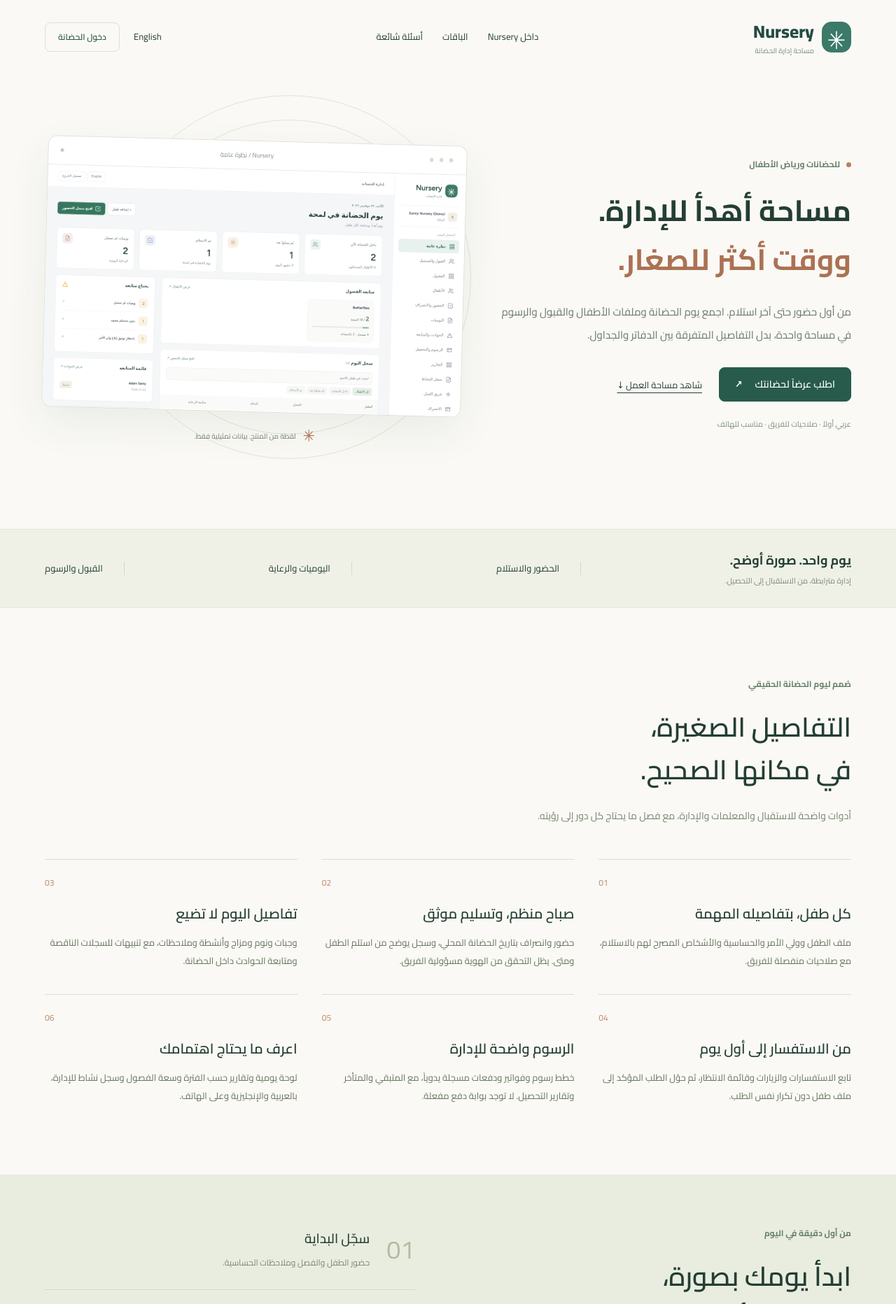
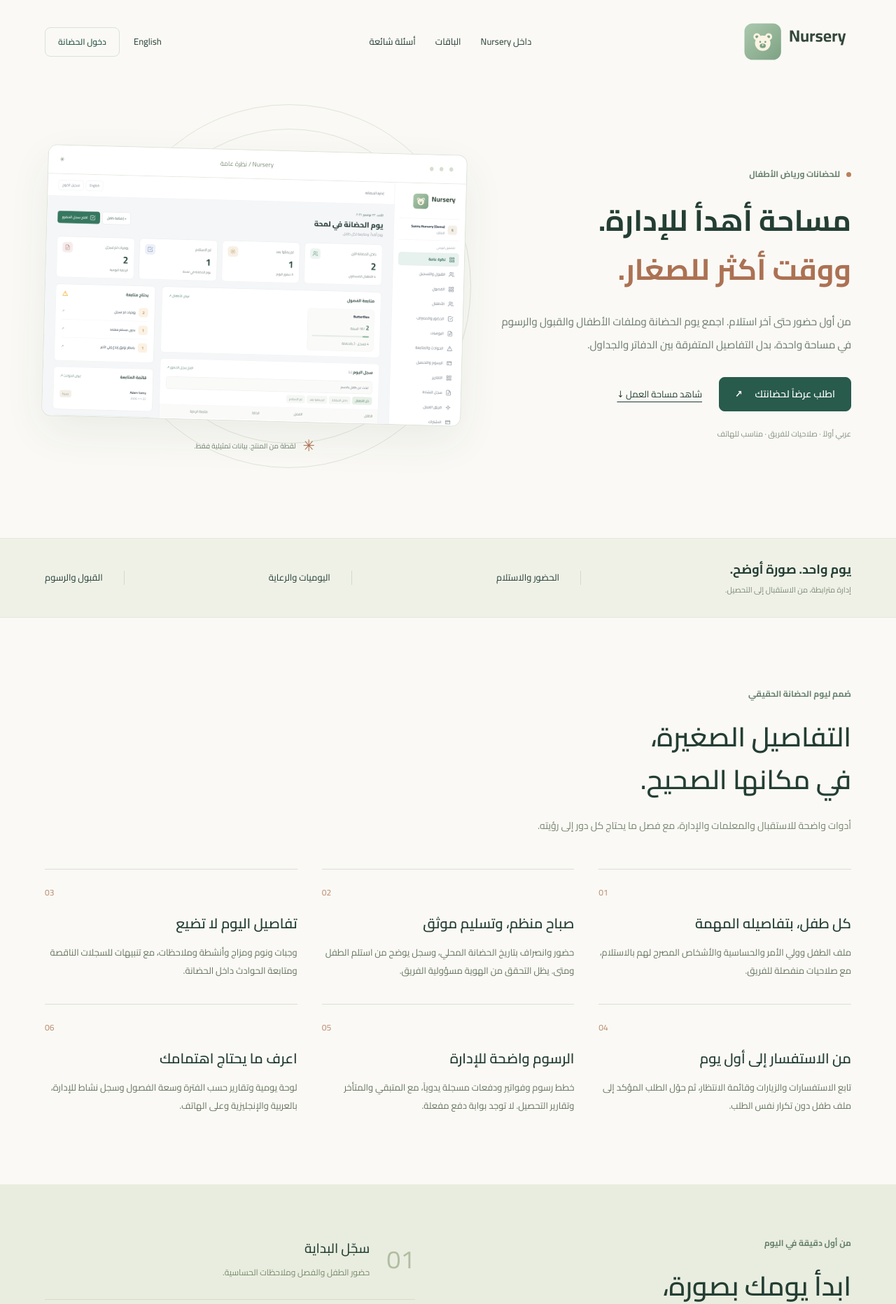
Before and after one commit to SalemAshraf/rawda-nursery, a Laravel app: page / in a window 1280 px wide. Shown: the top 1864 px of the page at 70% size. Run offline with Laravel 12, Linux system fonts and the light colour scheme; data that the repository does not hold is empty; style sheets or scripts are compiled from the project's sources; some libraries are stand-ins or nearby versions.

Commit message:
Integrate approved Nursery logo across product and sales surfaces

```diff
--- a/resources/css/app.css
+++ b/resources/css/app.css
@@ -1849,3 +1849,24 @@
 .landing-faq details p {
     color: #66745e;
 }
+
+.application-logo {
+    display: block;
+    width: 160px;
+    height: auto;
+    max-width: 100%;
+}
+.sidebar {
+    overflow-y: auto;
+}
+.sidebar .brand {
+    flex-shrink: 0;
+}
+@media (max-width: 600px) {
+    .landing-nav .application-logo {
+        width: 132px;
+    }
+    .platform-top .application-logo {
+        width: 140px;
+    }
+}
--- a/resources/js/Components/ApplicationLogo.vue
+++ b/resources/js/Components/ApplicationLogo.vue
@@ -1,10 +1,17 @@
+<script setup>
+defineProps({ dark: { type: Boolean, default: false } });
+</script>
 <template>
-    <span class="inline-flex items-center gap-2">
-        <svg viewBox="0 0 32 32" class="h-8 w-8" fill="none" aria-hidden="true">
-            <rect x="4" y="10" width="24" height="18" rx="3" fill="#0f2740" />
-            <path d="M4 14c4-5 8-7 12-7s8 2 12 7" stroke="#2fd687" stroke-width="2.5" fill="none" stroke-linecap="round" />
-            <circle cx="16" cy="19" r="3.5" fill="#2fd687" />
-        </svg>
-        <span class="text-lg font-bold text-navy-900">Nursery</span>
-    </span>
+    <img
+        class="application-logo"
+        :src="
+            dark
+                ? '/brand/nursery-lockup-dark.svg'
+                : '/brand/nursery-lockup-light.svg'
+        "
+        alt="Nursery"
+        width="1284"
+        height="540"
+        decoding="async"
+    />
 </template>
--- a/resources/js/Layouts/AuthenticatedLayout.vue
+++ b/resources/js/Layouts/AuthenticatedLayout.vue
@@ -1,4 +1,5 @@
 <script setup>
+import ApplicationLogo from "@/Components/ApplicationLogo.vue";
 import { computed, ref } from "vue";
 import { Link, usePage } from "@inertiajs/vue3";
 import Icon from "@/Components/Icon.vue";
@@ -27,7 +28,15 @@ const nav = computed(() => [
         ? [{ label: "Activity history", route: "audit.index", icon: "logs" }]
         : []),
     ...(user.value.role === "owner"
-        ? [{ label: "Staff", route: "staff.index", icon: "staff" }, { label: "Subscription", route: "subscription.index", icon: "billing" }, { label: "Setup guide", route: "setup.index", icon: "overview" }]
+        ? [
+              { label: "Staff", route: "staff.index", icon: "staff" },
+              {
+                  label: "Subscription",
+                  route: "subscription.index",
+                  icon: "billing",
+              },
+              { label: "Setup guide", route: "setup.index", icon: "overview" },
+          ]
         : []),
 ]);
 const active = (n) =>
@@ -45,17 +54,12 @@ const active = (n) =>
         ></button>
         <aside class="sidebar" :class="{ 'is-open': open }">
             <Link :href="route('dashboard')" class="brand"
-                ><span class="brand-mark">✳</span
-                ><span
-                    >{{ t("Nursery")
-                    }}<small>{{ t("Nursery workspace") }}</small></span
-                ></Link
-            >
+                ><ApplicationLogo
+            /></Link>
             <div class="nursery-label">
                 <span class="nursery-avatar">{{
                     (page.props.auth.nursery?.name || "B")[0]
-                }}</span
-                ><span
+                }}</span><span
                     >{{ page.props.auth.nursery?.name
                     }}<small>{{ t(user.role) }}</small></span
                 >
@@ -108,8 +112,9 @@ const active = (n) =>
                 </div>
                 <div class="flex items-center gap-2">
                     <button class="utility-button" @click="toggleLocale">
-                        {{ locale === "ar" ? "English" : "العربية" }}</button
-                    ><Link
+                        {{
+                            locale === "ar" ? "English" : "العربية"
+                        }}</button><Link
                         :href="route('logout')"
                         method="post"
                         as="button"
@@ -119,7 +124,17 @@ const active = (n) =>
                 </div>
             </header>
             <main>
-                <p v-if="page.props.auth.subscription === false" class="subscription-banner" role="status">{{ locale === 'ar' ? 'مساحة العمل للعرض فقط حالياً. على المالك مراجعة الاشتراك لطلب التفعيل.' : 'This workspace is currently read-only. The owner can request activation from Subscription.' }}</p>
+                <p
+                    v-if="page.props.auth.subscription === false"
+                    class="subscription-banner"
+                    role="status"
+                >
+                    {{
+                        locale === "ar"
+                            ? "مساحة العمل للعرض فقط حالياً. على المالك مراجعة الاشتراك لطلب التفعيل."
+                            : "This workspace is currently read-only. The owner can request activation from Subscription."
+                    }}
+                </p>
                 <p
                     v-if="page.props.flash?.success"
                     role="status"
--- a/resources/js/Layouts/GuestLayout.vue
+++ b/resources/js/Layouts/GuestLayout.vue
@@ -1,4 +1,5 @@
 <script setup>
+import ApplicationLogo from "@/Components/ApplicationLogo.vue";
 import { Link } from "@inertiajs/vue3";
 import { useI18n } from "@/lib/i18n";
 const { t, locale, toggleLocale } = useI18n();
@@ -8,12 +9,7 @@ const { t, locale, toggleLocale } = useI18n();
         <header
             class="flex items-center justify-between max-w-6xl mx-auto w-full p-6"
         >
-            <Link href="/" class="brand"
-                ><span class="brand-mark">✳</span
-                ><span
-                    >{{ t("Nursery")
-                    }}<small>{{ t("Nursery workspace") }}</small></span
-                ></Link
+            <Link href="/" class="brand"><ApplicationLogo /></Link
             ><button class="utility-button" @click="toggleLocale">
                 {{ locale === "ar" ? "English" : "العربية" }}
             </button>
--- a/resources/js/Layouts/PlatformLayout.vue
+++ b/resources/js/Layouts/PlatformLayout.vue
@@ -1,4 +1,5 @@
 <script setup>
+import ApplicationLogo from "@/Components/ApplicationLogo.vue";
 import { Link, usePage } from "@inertiajs/vue3";
 import { useI18n } from "@/lib/i18n";
 const { locale, toggleLocale } = useI18n();
@@ -7,21 +8,10 @@ const page = usePage();
 <template>
     <div class="platform-shell">
         <header class="platform-top">
-            <Link href="/" class="brand"
-                ><span class="brand-mark">✳</span
-                ><span
-                    >{{ locale === "ar" ? "Nursery" : "Nursery"
-                    }}<small>{{
-                        locale === "ar"
-                            ? "إدارة منصة البيع"
-                            : "Platform administration"
-                    }}</small></span
-                ></Link
-            >
+            <Link href="/" class="brand"><ApplicationLogo /></Link>
             <div class="flex gap-2">
                 <button @click="toggleLocale" class="utility-button">
-                    {{ locale === "ar" ? "English" : "العربية" }}</button
-                ><Link
+                    {{ locale === "ar" ? "English" : "العربية" }}</button><Link
                     v-if="page.url != '/platform/login'"
                     :href="route('platform.logout')"
                     as="button"
--- a/resources/js/Pages/Welcome.vue
+++ b/resources/js/Pages/Welcome.vue
@@ -1,4 +1,5 @@
 <script setup>
+import ApplicationLogo from "@/Components/ApplicationLogo.vue";
 import { Head, Link, useForm, usePage } from "@inertiajs/vue3";
 import { ref } from "vue";
 import { useI18n } from "@/lib/i18n";
@@ -93,15 +94,7 @@ function submit() {
     /></Head>
     <div class="landing">
         <header class="landing-nav">
-            <Link href="/" class="brand"
-                ><span class="brand-mark">✳</span
-                ><span
-                    >{{ L("Nursery", "Nursery")
-                    }}<small>{{
-                        L("مساحة إدارة الحضانة", "Nursery workspace")
-                    }}</small></span
-                ></Link
-            >
+            <Link href="/" class="brand"><ApplicationLogo /></Link>
             <nav class="landing-links">
                 <a href="#features">{{
                     L("داخل Nursery", "Inside Nursery")
@@ -655,10 +648,7 @@ function submit() {
             </section>
         </main>
         <footer class="landing-footer">
-            <Link href="/" class="brand"
-                ><span class="brand-mark">✳</span
-                ><span>{{ L("Nursery", "Nursery") }}</span></Link
-            >
+            <Link href="/" class="brand"><ApplicationLogo /></Link>
             <p>
                 {{
                     L(
--- a/resources/views/app.blade.php
+++ b/resources/views/app.blade.php
@@ -6,16 +6,16 @@
 
         <title inertia>{{ config('app.name', 'Laravel') }}</title>
 
-        <!-- Fonts -->
-        <link rel="preconnect" href="https://fonts.bunny.net">
-        <link href="https://fonts.bunny.net/css?family=figtree:400,500,600&display=swap" rel="stylesheet" />
+        <link rel="icon" type="image/svg+xml" href="/brand/nursery-icon.svg">
+        <link rel="icon" type="image/png" sizes="32x32" href="/brand/nursery-favicon-32.png">
+        <link rel="apple-touch-icon" sizes="180x180" href="/brand/nursery-touch-180.png">
 
         <!-- Scripts -->
         @routes
         @vite(['resources/js/app.js', "resources/js/Pages/{$page['component']}.vue"])
         @inertiaHead
     </head>
-    <body class="font-sans antialiased">
+    <body class="antialiased">
         @inertia
     </body>
 </html>
```
Also changed, not shown: public/brand/nursery-favicon-32.png (added), public/brand/nursery-icon.png (added), public/brand/nursery-icon.svg (added), public/brand/nursery-lockup-dark.svg (added), public/brand/nursery-lockup-light.svg (added), public/brand/nursery-touch-180.png (added), public/images/workspace-preview.png.
